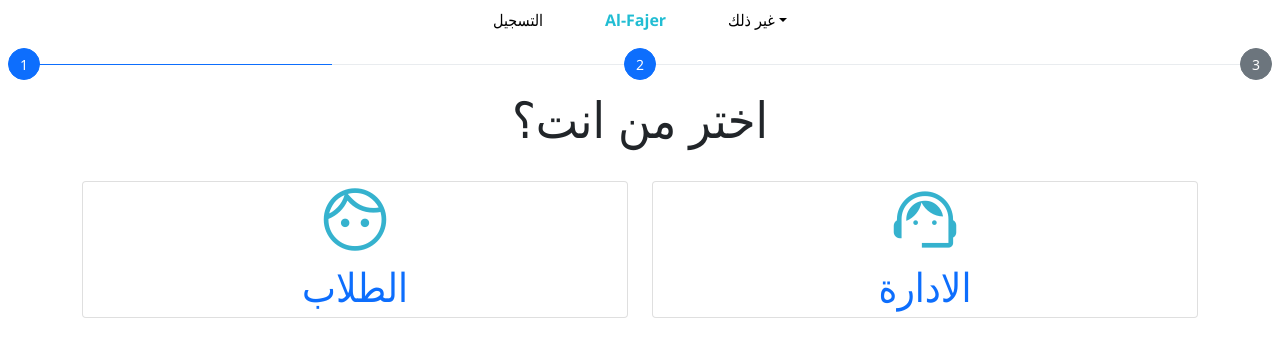
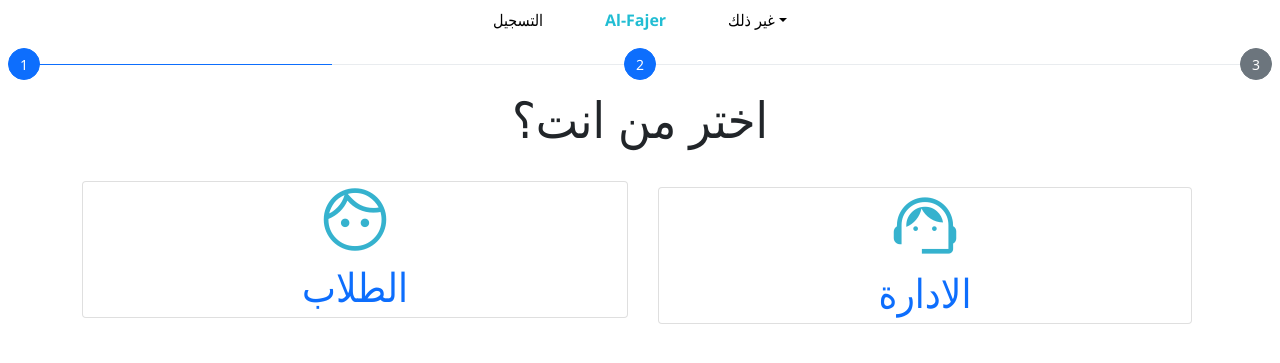
Before and after one commit to kamilprogrammer/python-fajer, a Flask app: page /register in a window 1280 px wide. Shown: the top 363 px of the page. Run offline with Flask 2, Linux system fonts and the light colour scheme; parts of the project's set-up code (start-up, migrations or seed data) failed here and were passed over; some libraries are stand-ins or nearby versions.

Commit message:
nothing happend

```diff
--- a/templates/choose.html
+++ b/templates/choose.html
@@ -12,6 +12,7 @@
     {% include 'inc/_navbar.html'  %}
     <div>
     <style>
+
         .who {
             font-family: 'Segoe UI', Tahoma, Geneva, Verdana, sans-serif;
             font-size: 50px;
@@ -46,14 +47,42 @@
                     }
                         }
 
+.col-6 {
+  color: #18272F;
+  position: relative;
+  text-decoration: none;
+}
+
+.col-6::before {
+  content: '';
+  position: absolute;
+  width: 100%;
+  height: 4px;
+  border-radius: 4px;
+  background-color: #18272F;
+  bottom: 0;
+  left: 0;
+  transform-origin: center;
+  text-align: center;
+  transform: scaleX(0);
+  transition: transform .3s ease-in-out;
+}
+
+.col-6:hover::before {
+  transform-origin: center;
+  transform: scaleX(1);
+}
+
     </style>
     <div class="container">
         <div class="row">
-          <div class="col-6" >
+          <div class="col-6">
             <a data-aos="zoom-in" href="/register/s" style="text-decoration: none;" class="card"><span class="material-symbols-outlined icons">face</span>الطلاب</a>
+            <div class="undertxt"></div>
           </div>
           <div class="col-6" >
-            <a data-aos="slide-left" href="/sc" style="text-decoration: none;" class="card"><span class="material-symbols-outlined icons">support_agent</span>الادارة</a>
+            <a data-aos="slide-left" href="/sc" style="margin: 6px; text-decoration: none;" class="card"><span class="material-symbols-outlined icons">support_agent</span>الادارة</a>
+            <div class="undertxt"></div>
           </div>
         </div>
       </div>
--- a/templates/choose2.html
+++ b/templates/choose2.html
@@ -56,13 +56,13 @@
     <div class="container">
         <div class="row">
           <div class="col-4" data-aos="slide-right">
-            <a  href="/noto" style="text-decoration: none;" class="card"><span class="material-symbols-outlined icons">notifications_active</span>اشعارات</a>
+            <a  href="/noto" style="text-decoration: none;" class="card"><span class="material-symbols-outlined icons">filter_9</span>الصف التاسع</a>
           </div>
           <div class="col-4" >
-            <a data-aos="zoom-out" href="/exam" style="text-decoration: none;" class="card"><span class="material-symbols-outlined icons">post_add</span>الاختبارات</a>
+            <a data-aos="zoom-out" href="/exam" style="text-decoration: none;" class="card"><span class="material-symbols-outlined icons">filter_8</span>الصف الثامن</a>
           </div>
           <div class="col-4" >
-            <a data-aos="slide-left" href="/bus" style="text-decoration: none;" class="card"><span class="material-symbols-outlined icons">directions_bus</span>نظام النقل</a>
+            <a data-aos="slide-left" href="/bus" style="text-decoration: none;" class="card"><span class="material-symbols-outlined icons">filter_7</span>الصف السابع</a>
           </div>
         </div>
       </div>
--- a/templates/inc/places.html
+++ b/templates/inc/places.html
@@ -4,9 +4,10 @@
   <div data-aos="zoom-in" style="text-align: center;">
     <h2>  <i style="color:#40b2d7;" class="bi bi-lightning-charge"></i>   أفكار و مميزات</h2>
     <div style="height: 0px;"></div>
-    <h2 style="color: #40b2d7; margin-left: 40px;">_______</h2>
+    <div style="text-align: center; margin-left: 20px;">
+      <h2 style="color: #40b2d7;">_________</h2>
+    </div>
 </div>
-
 <div class="album py-5 bg-light"></div>
     <div class="container"  style="text-align: center;">
 
--- a/templates/index.html
+++ b/templates/index.html
@@ -205,7 +205,7 @@ img {
 
 <!-- Background image -->
 <div class="p-5 text-center bg-image" style="background-image: url('/static/main.png'); height: 500px;">
-<div class="mask" style="isolation: isolate; background-color: rgba(0, 200, 255, 0.272); height: 500px;">
+<div class="mask" style="isolation: isolate; background-color: rgba(0, 200, 255, 0.198); height: 500px;">
 <div class="d-flex justify-content-center align-items-center h-100">
   <div class="text-white">
     <img class="img" src="{{url_for('static', filename='img-01.png')}}" alt="LOGO" style="width: 160px; border-radius: 10px;">
--- a/templates/privatesc.html
+++ b/templates/privatesc.html
@@ -57,7 +57,7 @@
             <div style="height: 15px;"></div>
             <br>
             <div style="text-align: center;">
-                <button onclick="alert('kamil')" data-aos="zoom-out" style="width: 200px; height: 50px; color:white; background-color:#50aeca; border-radius: 200px;" type="submit">Login</button>
+                <button data-aos="zoom-out" style="width: 200px; height: 50px; color:white; background-color:#50aeca; border-radius: 200px;" type="submit">الدخول</button>
             </div>
         </form>
     <script src="https://unpkg.com/aos@next/dist/aos.js"></script>
```
Also changed, not shown: static/privatesc/js.js (added, +8 -0 lines).
